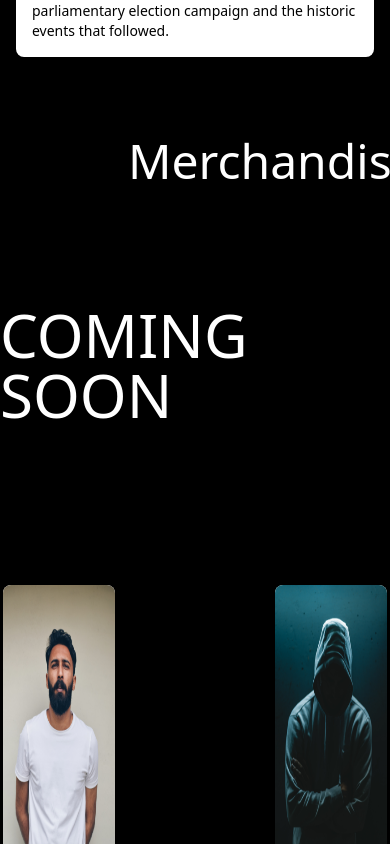
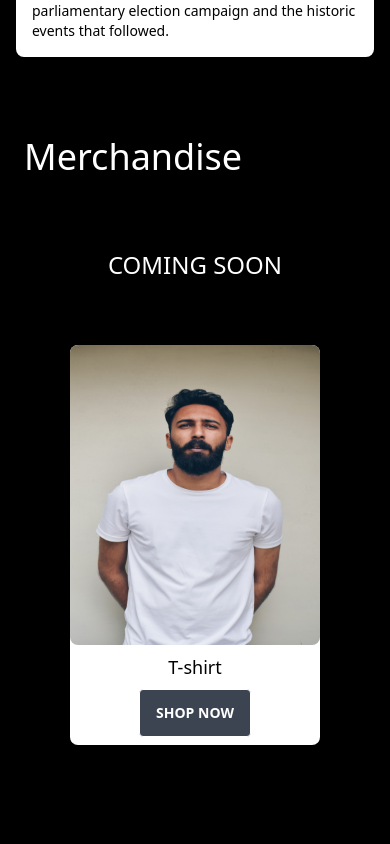
Before and after one commit to Ashutoshkr23/boys-played-well, a Next.js app: page / in a window 390 px wide. Shown: the part 1800-2644 px from the top of the page. Built offline with nearby package versions, Linux system fonts and the light colour scheme.

Commit message:
Responsive-done

```diff
--- a/src/Component/Merchandise.jsx
+++ b/src/Component/Merchandise.jsx
@@ -45,6 +45,7 @@ function Merchandise() {
 
   return (
     <div className='py-20 bg-black text-white'>
+        <div className='hidden md:block'>
               <h1 className='text-5xl ml-32 mb-10'>Merchandise</h1>
               <motion.div transition={{ duration: 0.6 }} variants={fadeSlideIn} initial="initial" whileInView="animate" exit="exit" viewport={{ once: false, amount: 0.8 }} className="flex justify-center">
                   <h1 className='text-6xl  my-20'>COMING SOON</h1>
@@ -70,11 +71,25 @@ function Merchandise() {
                       </div>
                   </div>
               </div>
+        </div>
+        <div className='md:hidden'>
+              <h1 className='text-4xl ml-6 mb-10'>Merchandise</h1>
+              <motion.div transition={{ duration: 0.6 }} variants={fadeSlideIn} initial="initial" whileInView="animate" exit="exit" viewport={{ once: false, amount: 0.8 }} className="flex justify-center">
+                  <h1 className='text-2xl  my-8 mx-4'>COMING SOON</h1>
+              </motion.div>
 
-
-
-
-
+              <div className='mx-10 flex gap-40 justify-center '>
+                  <div className='merchnadise-card h-[400px] w-[250px] rounded-lg bg-white my-8'>
+                      <div className='w-full h-3/4'>
+                          <img src="/assets/Images/Merchandise/T-shirt.jpg" alt="T-shirt" className='w-full h-full rounded-lg ' />
+                          <h1 className='text-lg text-black text-center mt-2'>T-shirt</h1>
+                          <div className='flex justify-center'>
+                              <button className='h-8 btn w-28 mt-2 mx-auto rounded hover:bg-blue-1 hover:font-bold hover:border-none text-white border border-white my-auto'>Shop Now</button>
+                          </div>
+                      </div>
+                  </div>
+              </div>
+        </div>
     </div>
   )
 }
```
Lines whose indentation alone changed are shown as unchanged.
